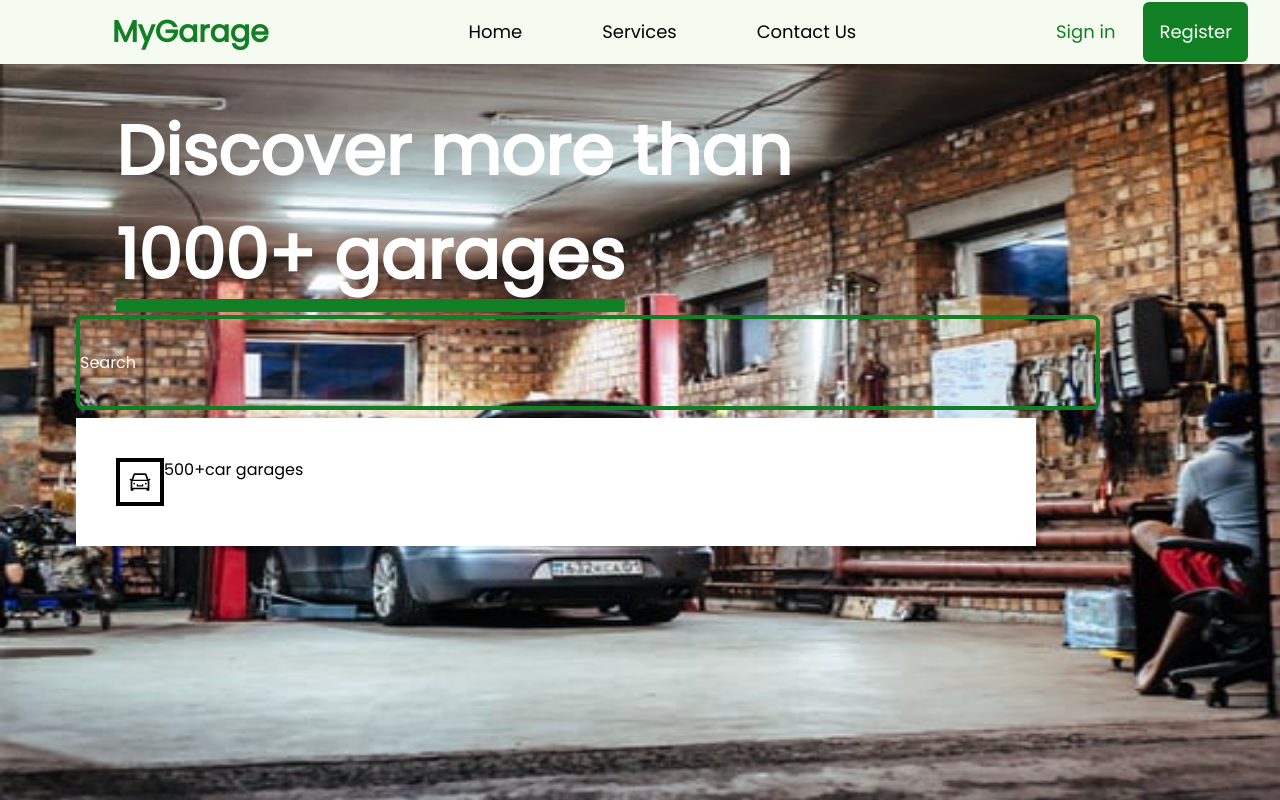
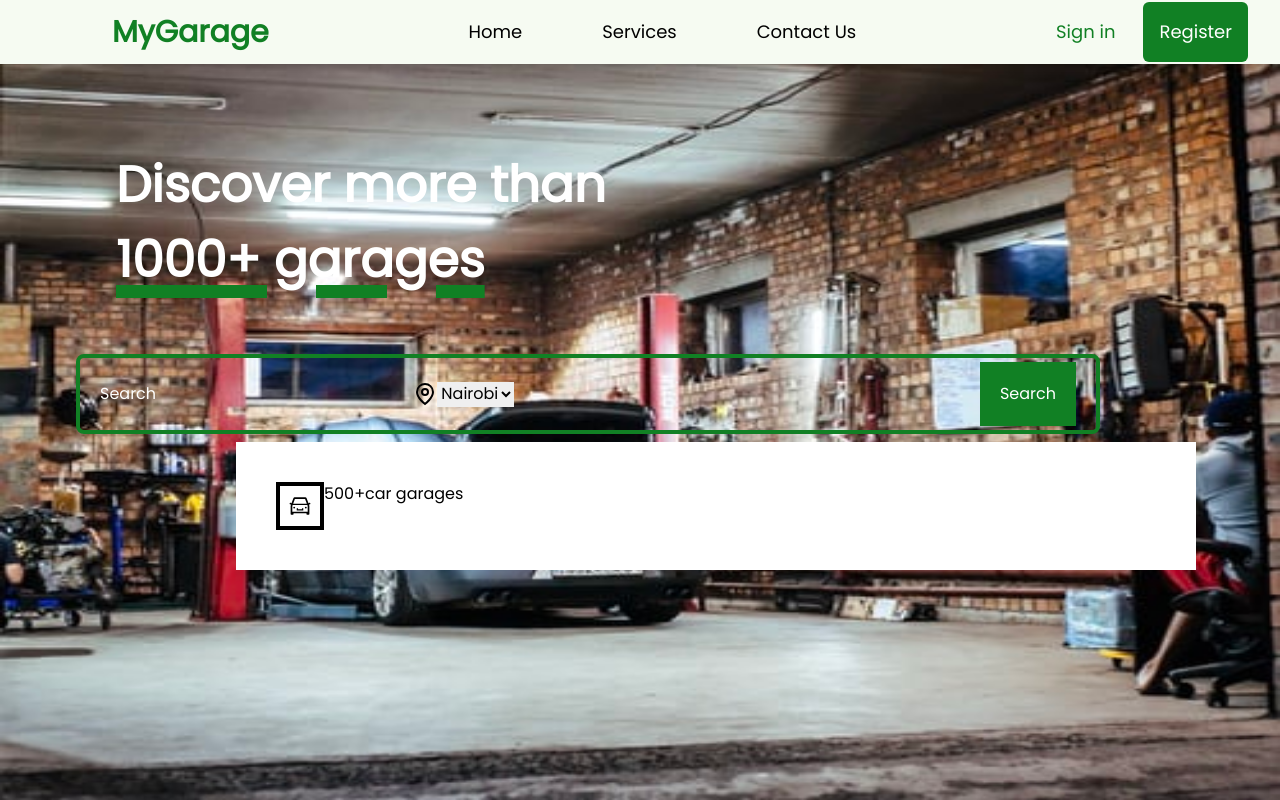
Before and after one commit to mog-rn/eGarage, a Next.js app in the folder web-client/: page / in a window 1280 px wide. Built offline with nearby package versions, Linux system fonts and the light colour scheme.

Commit message:
making progress

```diff
--- a/web-client/components/Features.jsx
+++ b/web-client/components/Features.jsx
@@ -3,7 +3,7 @@ import { AiOutlineCar } from "react-icons/ai";
 
 const Features = () => {
   return (
-    <div className="flex w-9/12 px-10 h-32 bg-white items-center justify-between">
+    <div className="flex mx-auto w-9/12 px-10 h-32 bg-white items-center justify-between">
       <div className="flex h-[]">
         {/* Car icon */}
         <div className="icon h-full">
--- a/web-client/components/Hero.jsx
+++ b/web-client/components/Hero.jsx
@@ -1,6 +1,7 @@
 import Image from "next/image";
 import React from "react";
 import Features from "./Features";
+import {GrLocation} from "react-icons/gr"
 
 const Hero = () => {
   return (
@@ -9,19 +10,27 @@ const Hero = () => {
         <Image src="/images/garage.jpeg" layout="fill" />
       </div>
       <div className="absolute top-[100px] left-[76px] w-screen space-y-2">
-        <p className="flex items-start flex-col text-white text-[69px] font-bold ml-10">
+        <p className="flex items-start flex-col text-white text-[50px] py-12 font-bold ml-10">
           Discover more than <br />
-          <span className="underline underline-offset-[20px] decoration-[13px] decoration-[#118024]">
+          <span className="underline underline-offset-[8px] decoration-[13px] decoration-[#118024]">
             1000+ garages
           </span>
         </p>
-        <div className="flex justify-center h-[95px] border-[#118024] border-4 w-4/5 rounded-lg">
+        <div className="flex items-center px-5 justify-between h-20 border-[#118024] border-4 w-4/5 rounded-lg ">
           <input
             type="text"
             placeholder="Search"
-            className="flex-grow outline-none placeholder:text-white bg-transparent text-white"
+            className="w-1/2 outline-none placeholder:text-white bg-transparent text-white"
           />
+          <div className="flex w-full flex-grow">
+        <GrLocation className="text-[#118024] h-6 w-6 ml-5" />
+          <select name="locations" id="locations">
+            <option value="">Nairobi</option>
+          </select>
         </div>
+        <button className="bg-[#118024] text-white p-5">Search</button>
+        </div>
+
         <div>
         <Features />
         </div>
--- a/web-client/components/Testimonials.jsx
+++ b/web-client/components/Testimonials.jsx
@@ -5,11 +5,18 @@ import Image from "next/image";
 
 const Testimonials = () => {
   return (
-    <div className="h-auto bg-[#F6FBF4] p-10 mb-10">
+    <div className="p-10 space-x-4 space-y-3">
       <h1 className="text-[55px] font-bold">What users say</h1>
       <p>Lorem ipsum et luctus venenat</p>
-      <Carousel className="">
-        <div className="h-96">
+      <div className="h-auto container bg-[#F6FBF4] mx-auto p-10 mb-10">
+        <div className="rounded-lg px-20 mx-auto">
+          <Carousel
+            showThumbs={false}
+            showStatus={false}
+            infiniteLoop
+            className="rounded-lg"
+          >
+            <div className="h-[450px] rounded-lg">
               <Image
                 src="/images/garage.jpeg"
                 width={150}
@@ -35,6 +42,8 @@ const Testimonials = () => {
             </div>
           </Carousel>
         </div>
+      </div>
+    </div>
   );
 };
 
```
Lines whose indentation alone changed are shown as unchanged.
